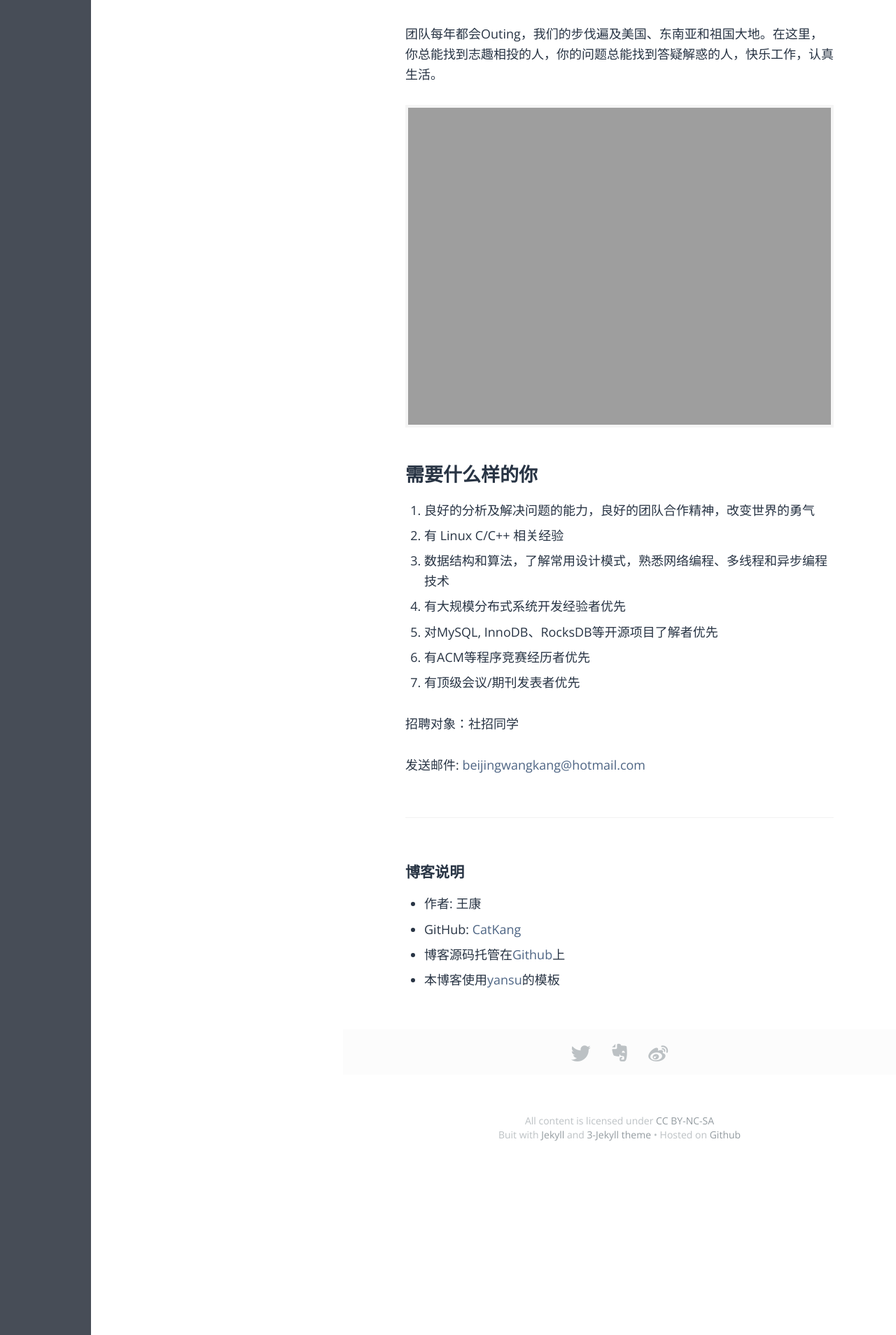
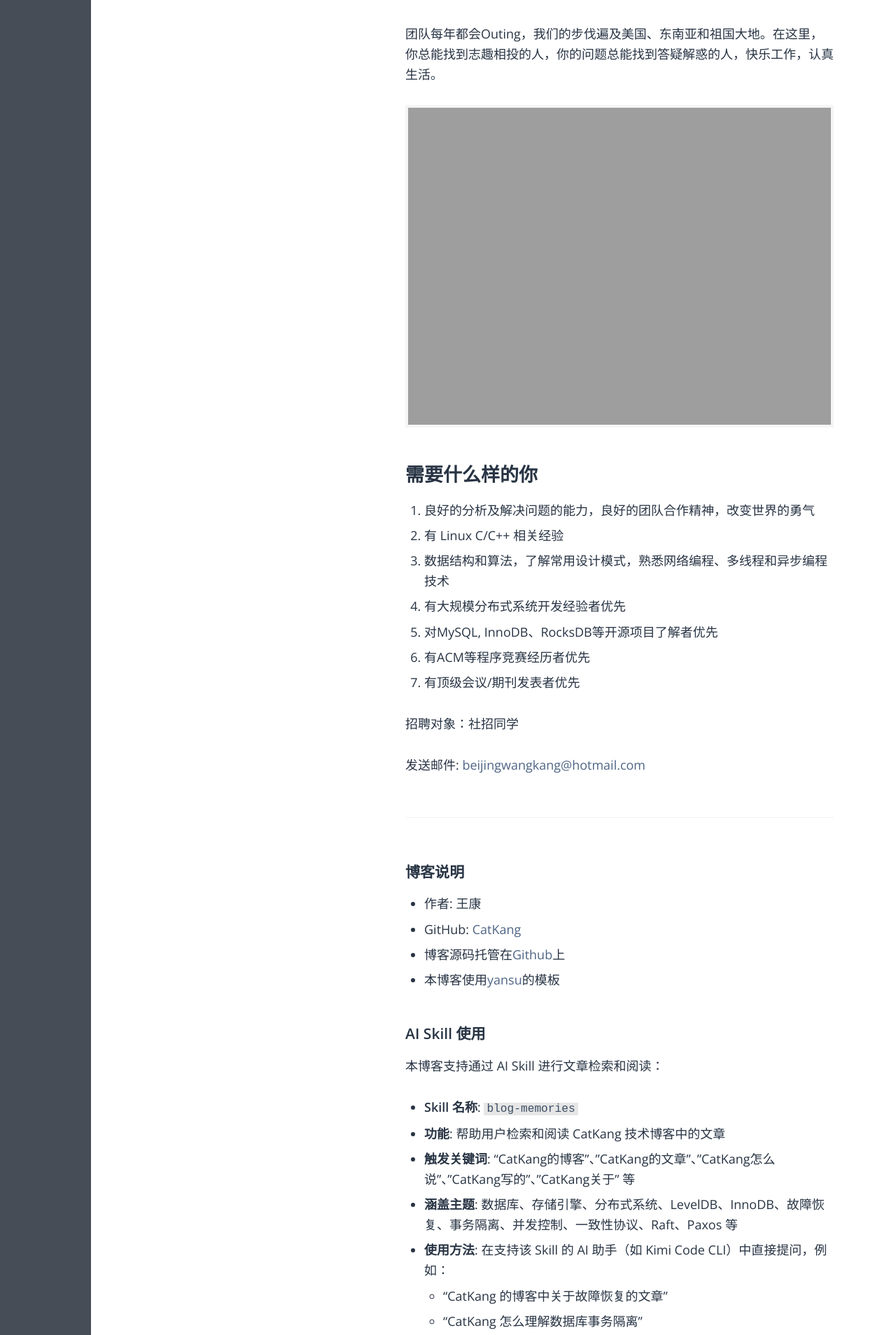
Before and after one commit to CatKang/catkang.github.io, a Jekyll site: the page built from index.md, in a window 1280 px wide. Shown: the part 3092-5000 px from the top of the page at 70% size. Built offline with Jekyll 4.4.1, drawn with Linux system fonts in a browser that asks for light colours; some web fonts are replaced.

Commit message:
Add AI Skill usage section to index.md

```diff
--- a/index.md
+++ b/index.md
@@ -110,3 +110,21 @@ PolarDB通过行列混存技术实现高性能的HTAP能力：
 - GitHub: [CatKang](https://github.com/CatKang)
 - 博客源码托管在[Github](https://github.com/CatKang/catkang.github.io)上
 - 本博客使用[yansu](http://yansu.org/index.html)的模板
+
+
+
+### AI Skill 使用
+
+本博客支持通过 AI Skill 进行文章检索和阅读：
+
+- **Skill 名称**: `blog-memories`
+- **功能**: 帮助用户检索和阅读 CatKang 技术博客中的文章
+- **触发关键词**: "CatKang的博客"、"CatKang的文章"、"CatKang怎么说"、"CatKang写的"、"CatKang关于" 等
+- **涵盖主题**: 数据库、存储引擎、分布式系统、LevelDB、InnoDB、故障恢复、事务隔离、并发控制、一致性协议、Raft、Paxos 等
+- **使用方法**: 在支持该 Skill 的 AI 助手（如 Kimi Code CLI）中直接提问，例如：
+  - "CatKang 的博客中关于故障恢复的文章"
+  - "CatKang 怎么理解数据库事务隔离"
+  - "CatKang 写的 LevelDB 系列"
+  - "CatKang 关于 Raft 的文章"
+
+更多详情参考 `_agents/blog-memories/SKILL.md`
```
